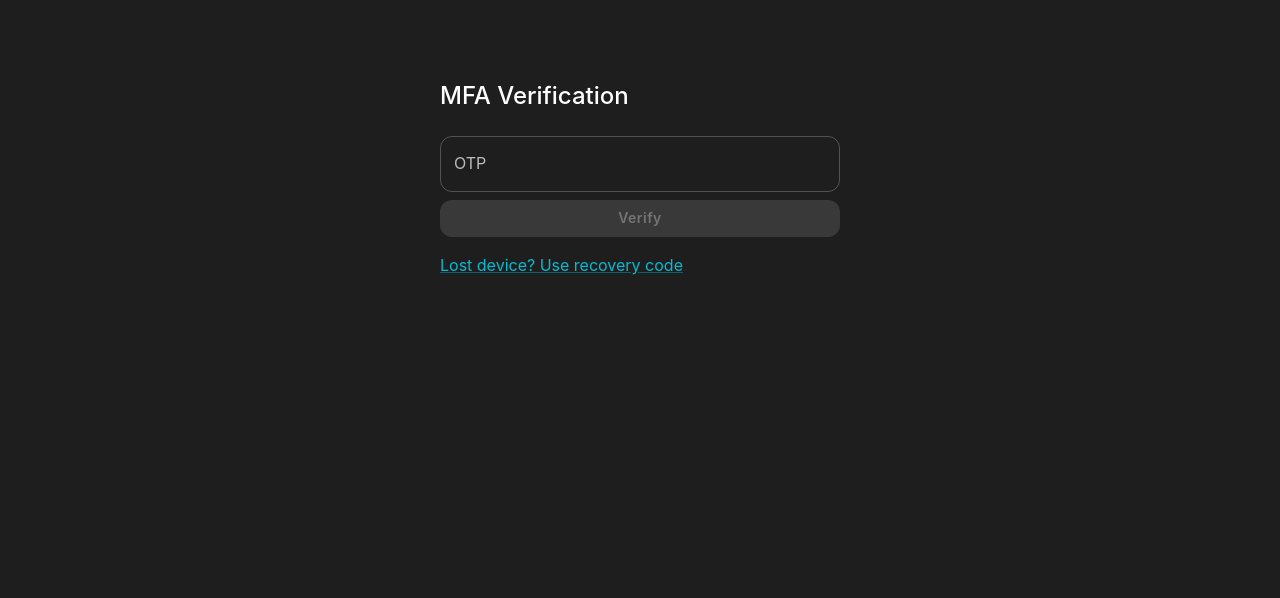
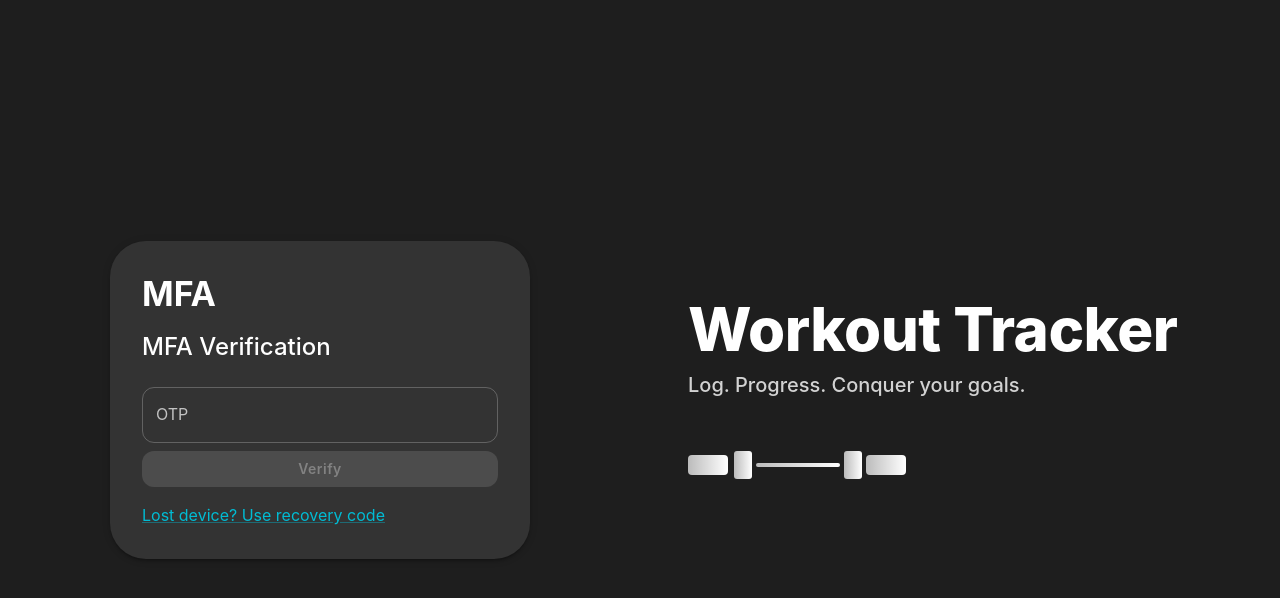
Before and after one commit to Caessy/Tracker, a React (Vite) app in the folder tracker-frontend/: page /mfa in a window 1280 px wide. Shown: the top 598 px of the page. Built offline with nearby package versions, Linux system fonts and the light colour scheme.

Commit message:
added authlayout

```diff
--- a/tracker-frontend/src/App.jsx
+++ b/tracker-frontend/src/App.jsx
@@ -11,6 +11,7 @@ import Register from './pages/Register';
 import ForgotPassword from './pages/ForgotPassword';
 import MFA from './pages/MFA';
 import DashboardLayout from './layouts/DashboardLayout';
+import AuthLayout from './layouts/AuthLayout';
 import Start from './pages/dashboard/Start';
 import Exercises from './pages/dashboard/Exercises';
 import Calendar from './pages/dashboard/Calendar';
@@ -43,10 +44,10 @@ function App() {
           <ConfirmDialog />
           <Routes>
             {/* Auth Pages */}
-            <Route path="/login" element={<Login />} />
-            <Route path="/register" element={<Register />} />
-            <Route path="/forgot-password" element={<ForgotPassword />} />
-            <Route path="/mfa" element={<MFA />} />
+            <Route path="/login" element={<AuthLayout title="login"><Login /></AuthLayout>} />
+            <Route path="/register" element={<AuthLayout title="Register"><Register /></AuthLayout>} />
+            <Route path="/forgot-password" element={<AuthLayout title="Forgot Password"><ForgotPassword /></AuthLayout>} />
+            <Route path="/mfa" element={<AuthLayout title="MFA"><MFA /></AuthLayout>} />
 
             {/* Dashboard (protected area) */}
             <Route path="/dashboard" element={<ProtectedRoute><DashboardLayout /></ProtectedRoute>}>
--- /dev/null
+++ b/tracker-frontend/src/layouts/AuthLayout.jsx
@@ -0,0 +1,160 @@
+import React from "react";
+import { Box, Grid, Paper, Typography, useMediaQuery } from "@mui/material";
+import { useTheme, alpha } from "@mui/material/styles";
+
+export default function AuthLayout({ title, children }) {
+  const theme = useTheme();
+  const isMdUp = useMediaQuery(theme.breakpoints.up("md"));
+
+  const bgBase = theme.palette.background.default; // respects theme mode
+  const p = theme.palette.primary.main;
+  const s = theme.palette.secondary.main;
+
+  // gentle stripes, adjustable via opacity + size
+  const stripeA = alpha(p, 0.08);
+  const stripeB = alpha(s, 0.08);
+
+  return (
+    <Box
+      sx={{
+        minHeight: "100dvh",
+        display: "flex",
+        alignItems: "stretch",
+        // layered backgrounds: base color + two stripe sets for depth
+        background: `
+          ${bgBase},
+          repeating-linear-gradient(45deg, ${stripeA}, ${stripeA} 24px, transparent 24px, transparent 48px),
+          repeating-linear-gradient(135deg, ${stripeB}, ${stripeB} 24px, transparent 24px, transparent 48px)
+        `,
+      }}
+    >
+      <Grid container sx={{ flex: 1 }}>
+        {/* Logo side (right on desktop, top on mobile) */}
+        <Grid
+          item
+          xs={12}
+          md={6}
+          order={{ xs: 1, md: 2 }}
+          sx={{
+            display: "flex",
+            alignItems: "center",
+            justifyContent: "center",
+            p: { xs: 4, md: 6 },
+          }}
+        >
+          <LogoPanel />
+        </Grid>
+
+        {/* Form side (left on desktop, bottom on mobile) */}
+        <Grid
+          item
+          xs={12}
+          md={6}
+          order={{ xs: 2, md: 1 }}
+          sx={{
+            display: "flex",
+            alignItems: "center",
+            justifyContent: "center",
+            p: { xs: 2, sm: 3, md: 6 },
+          }}
+        >
+          <Paper
+            elevation={3}
+            sx={{
+              width: "100%",
+              maxWidth: 420,
+              p: { xs: 3, sm: 4 },
+              borderRadius: 3,
+              backdropFilter: "saturate(120%) blur(4px)",
+            }}
+          >
+            {title && (
+              <Typography component="h1" variant={isMdUp ? "h4" : "h5"} sx={{ mb: 2, fontWeight: 700 }}>
+                {title}
+              </Typography>
+            )}
+            {/* Normalize any child page margins so your existing pages drop in nicely */}
+            <Box sx={{
+              "& > *:first-of-type": { mt: 0 },
+              "& .MuiBox-root": { mx: 0, mt: 0 },
+              "& form": { margin: 0 },
+            }}>
+              {children}
+            </Box>
+          </Paper>
+        </Grid>
+      </Grid>
+    </Box>
+  );
+}
+
+/** Big, friendly Workout Tracker logo block */
+function LogoPanel() {
+  const theme = useTheme();
+  const isDark = theme.palette.mode === "dark";
+  const accent = isDark ? theme.palette.grey[300] : theme.palette.grey[800];
+
+  return (
+    <Box
+      sx={{
+        width: "100%",
+        maxWidth: 640,
+        textAlign: { xs: "center", md: "left" },
+      }}
+    >
+      <Typography
+        variant="h2"
+        sx={{
+          fontWeight: 800,
+          letterSpacing: -0.5,
+          lineHeight: 1.05,
+          mb: 1,
+        }}
+      >
+        Workout Tracker
+      </Typography>
+      <Typography variant="h6" sx={{ opacity: 0.8, mb: 3 }}>
+        Log. Progress. Conquer your goals.
+      </Typography>
+      {/* Simple mark that scales nicely */}
+      <DumbbellMark />
+    </Box>
+  );
+}
+
+function DumbbellMark() {
+  // Inline SVG so it inherits currentColor
+  return (
+    <Box aria-hidden sx={{ display: "inline-flex", mt: 1 }}>
+      <svg width="220" height="64" viewBox="0 0 220 64" role="img">
+        <defs>
+          <linearGradient id="g1" x1="0%" y1="0%" x2="100%" y2="0%">
+            <stop offset="0%" stopColor="currentColor" stopOpacity="0.7" />
+            <stop offset="100%" stopColor="currentColor" />
+          </linearGradient>
+        </defs>
+        <g fill="url(#g1)">
+          <rect x="0" y="22" width="40" height="20" rx="4" />
+          <rect x="46" y="18" width="18" height="28" rx="3" />
+          <rect x="68" y="30" width="84" height="4" rx="2" />
+          <rect x="156" y="18" width="18" height="28" rx="3" />
+          <rect x="178" y="22" width="40" height="20" rx="4" />
+        </g>
+      </svg>
+    </Box>
+  );
+}
+
+/* -----------------------------
+ * Example usage in routes
+ * -----------------------------
+ * Replace your auth routes like this:
+ *
+ * <Route path="/login" element={<AuthLayout title="Login"><Login /></AuthLayout>} />
+ * <Route path="/register" element={<AuthLayout title="Register"><Register /></AuthLayout>} />
+ * <Route path="/forgot-password" element={<AuthLayout title="Forgot Password"><ForgotPassword /></AuthLayout>} />
+ * <Route path="/mfa" element={<AuthLayout title="MFA Verification"><MFA /></AuthLayout>} />
+ *
+ * Tip: As you gradually refactor your individual pages, remove outer wrappers like
+ * maxWidth/mt on the page itself since the layout already centers and pads content.
+ */
```
